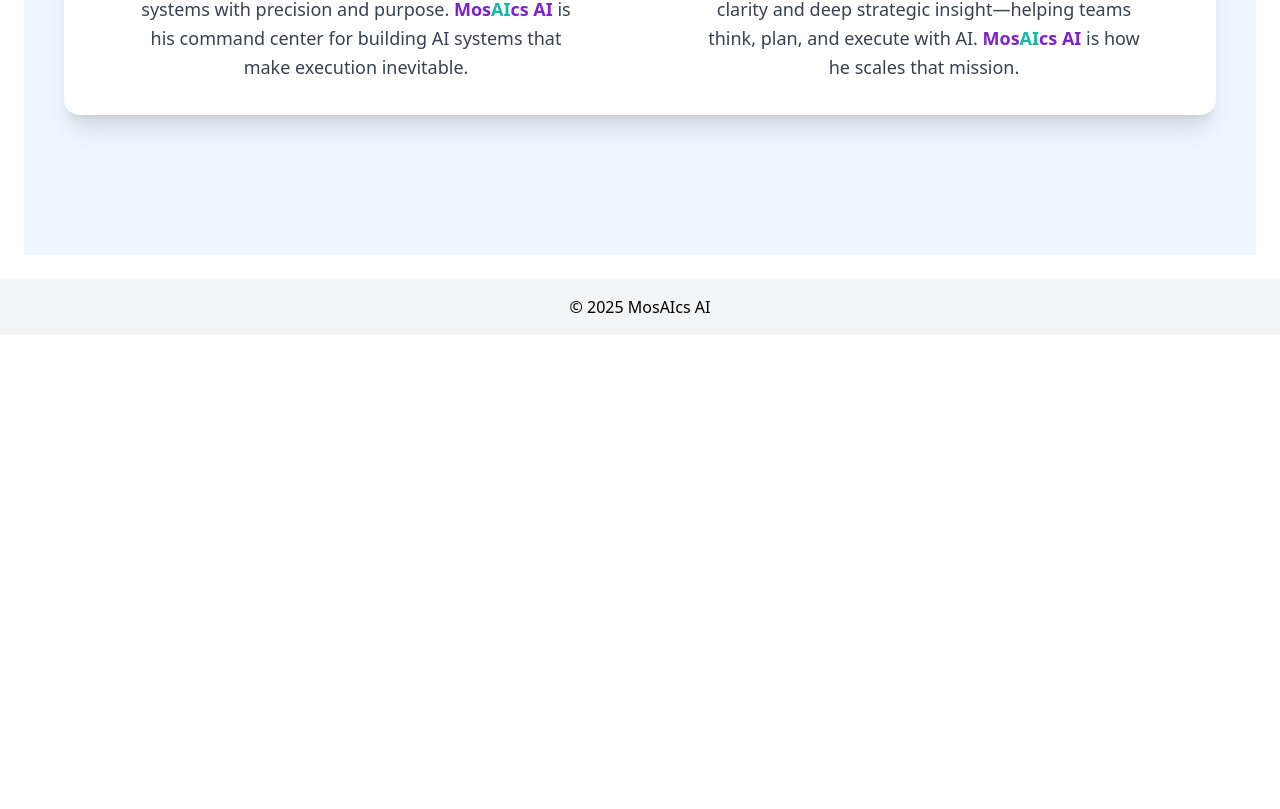
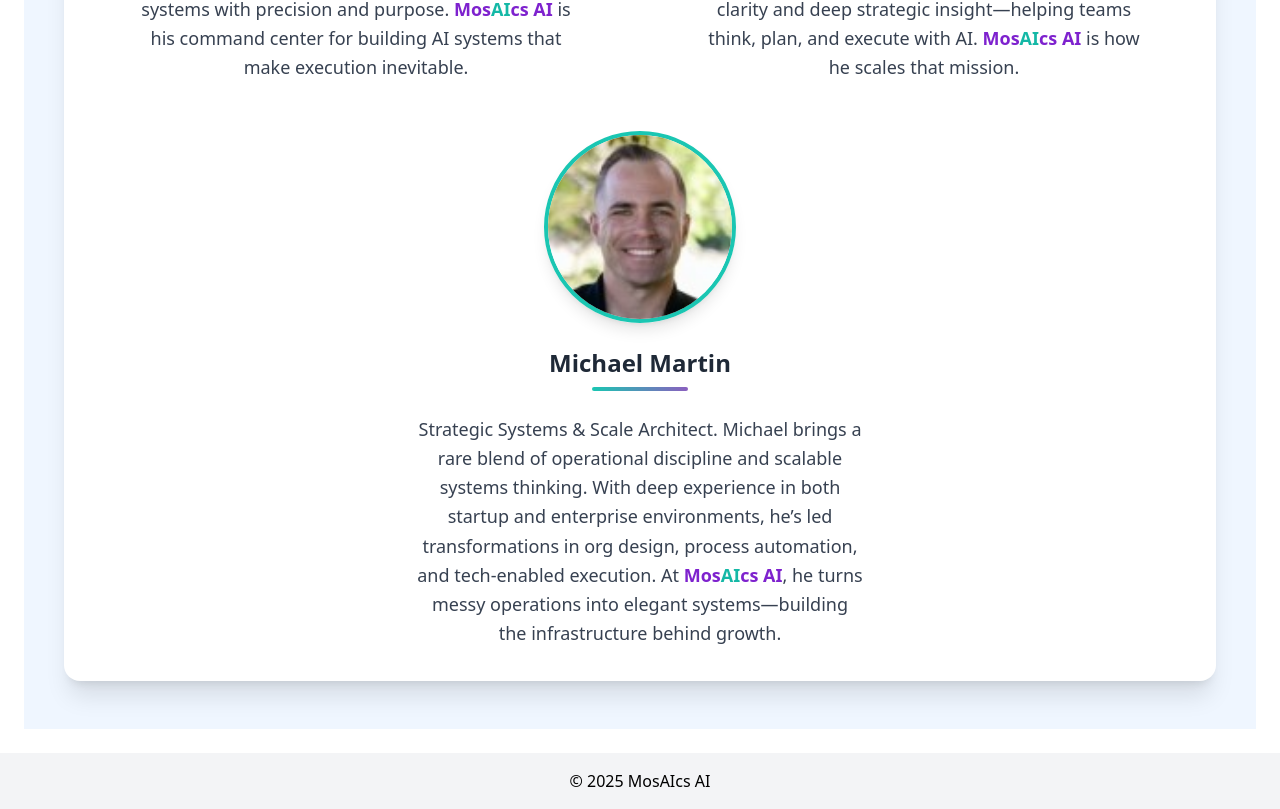
Before and after one commit to TalonAI/stratbot-site, a Next.js app: page /team in a window 1280 px wide. Shown: the part 633-1442 px from the top of the page. Before the commit the page ends 968 px from the top, so only its background shows below. Built offline with nearby package versions, Linux system fonts and the light colour scheme.

Commit message:
Final layout fix for team page and global nav

```diff
--- a/pages/team.js
+++ b/pages/team.js
@@ -1,4 +1,4 @@
-
+// pages/team.js
 export default function Team() {
   return (
     <div className="bg-blue-50 min-h-screen text-gray-800 py-12 px-4">
@@ -8,6 +8,7 @@
         </h1>
 
         <div className="grid md:grid-cols-2 gap-12">
+          {/* Paul Maggio */}
           <div className="flex flex-col items-center text-center">
             <div className="relative w-48 h-48 mb-6 rounded-full overflow-hidden border-4 border-mosaics-teal shadow-lg">
               <img src="/images/paul-ai.jpg" alt="Paul Maggio" className="object-cover w-full h-full" />
@@ -19,6 +20,7 @@
             </p>
           </div>
 
+          {/* Mike Wish */}
           <div className="flex flex-col items-center text-center">
             <div className="relative w-48 h-48 mb-6 rounded-full overflow-hidden border-4 border-mosaics-teal shadow-lg">
               <img src="/images/mike-w.jpg" alt="Mike Wish" className="object-cover w-full h-full" />
@@ -29,6 +31,18 @@
               AI Strategy & Training Architect. Mike develops and delivers AI training programs for founders and ops teams. A former Marine officer, he brings tactical clarity and deep strategic insight—helping teams think, plan, and execute with AI. <strong><span className="text-purple-700">Mos</span><span className="text-teal-500">AI</span><span className="text-purple-700">cs AI</span></strong> is how he scales that mission.
             </p>
           </div>
+
+          {/* Michael Martin */}
+          <div className="md:col-span-2 flex flex-col items-center text-center">
+            <div className="relative w-48 h-48 mb-6 rounded-full overflow-hidden border-4 border-mosaics-teal shadow-lg">
+              <img src="/images/M2.jpg" alt="Michael Martin" className="object-cover w-full h-full" />
+            </div>
+            <h2 className="text-2xl font-semibold mb-2">Michael Martin</h2>
+            <div className="w-24 h-1 bg-gradient-to-r from-mosaics-teal to-mosaics-purple mb-6 rounded-full"></div>
+            <p className="max-w-md text-gray-700 text-lg leading-relaxed">
+              Strategic Systems & Scale Architect. Michael brings a rare blend of operational discipline and scalable systems thinking. With deep experience in both startup and enterprise environments, he’s led transformations in org design, process automation, and tech-enabled execution. At <strong><span className="text-purple-700">Mos</span><span className="text-teal-500">AI</span><span className="text-purple-700">cs AI</span></strong>, he turns messy operations into elegant systems—building the infrastructure behind growth.
+            </p>
+          </div>
         </div>
       </div>
     </div>
```
